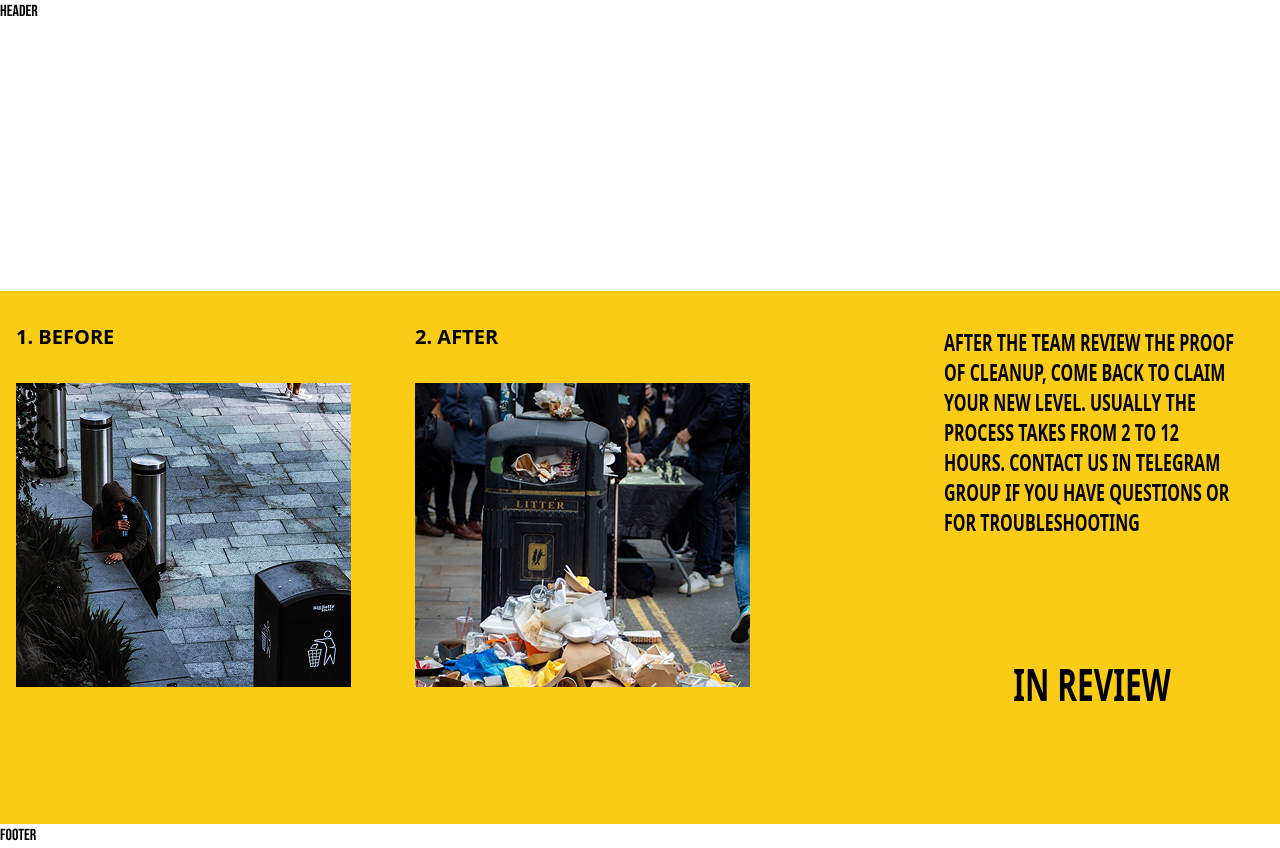
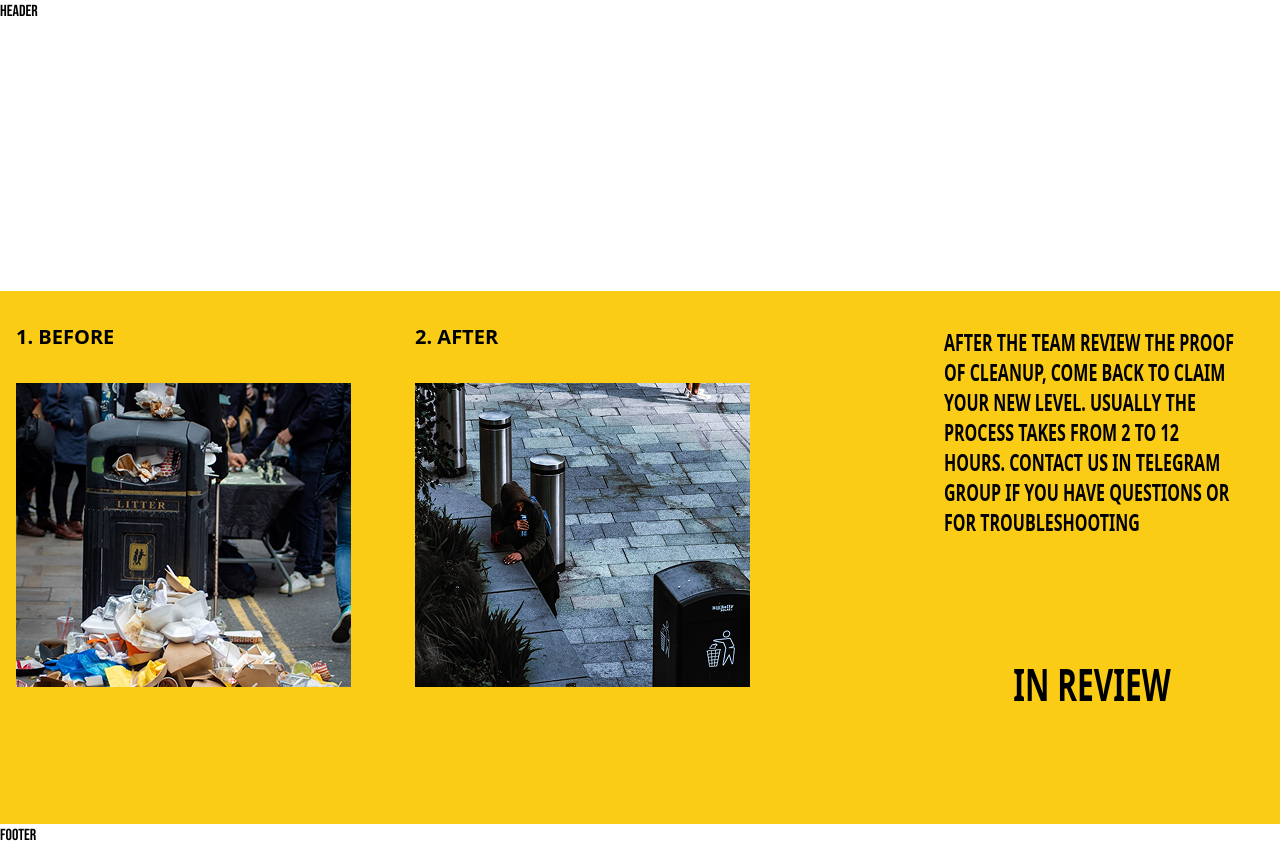
Before and after one commit to KingFRANKHOOD/dapp, a Next.js app: page /dashboard/preclaim in a window 1280 px wide. Built offline with nearby package versions, Linux system fonts and the light colour scheme; a web font is replaced by a local one.

Commit message:
chore:corrected some placements

```diff
--- a/src/app/dashboard/preclaim/page.tsx
+++ b/src/app/dashboard/preclaim/page.tsx
@@ -7,22 +7,22 @@ function Preclaim() {
   return (
     <div className='flex h-screen w-full flex-col'>
       <div className='h-1/3 w-full bg-white bg-opacity-0'>
-        <span className='absolute right-6 top-4 scale-x-[2] tracking-tighter text-5xl font-sans font-hairline text-white'style={{ fontWeight: 100, fontFamily: "Arial, sans-serif" }}>
+        <button className='absolute right-8 top-4 scale-x-[1.5] text-4xl font-sans font-light text-white'>
           X
-        </span>
+        </button>
       </div>
       <div className='relative h-2/3 w-[100%] overflow-hidden bg-yellow-400'>
         <div className='absolute top-8 ml-4 flex flex-row gap-16 text-xl'>
           <div className='font-sans font-bold text-black'>
             <span>1. BEFORE</span>
             <div className='mt-8'>
-              <Image src={Before} alt='Profile' width={335} height={304} />
+              <Image src={After} alt='Profile' width={335} height={304} />
             </div>
           </div>
           <div className='flex-row font-sans font-bold text-black'>
             <span>2. AFTER</span>
             <div className='mt-8'>
-              <Image src={After} alt='' width={335} height={304} />
+              <Image src={Before} alt='' width={335} height={304} />
             </div>
           </div>
         </div>
```
